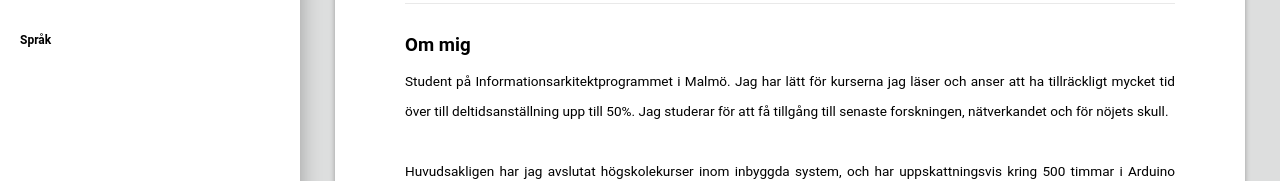
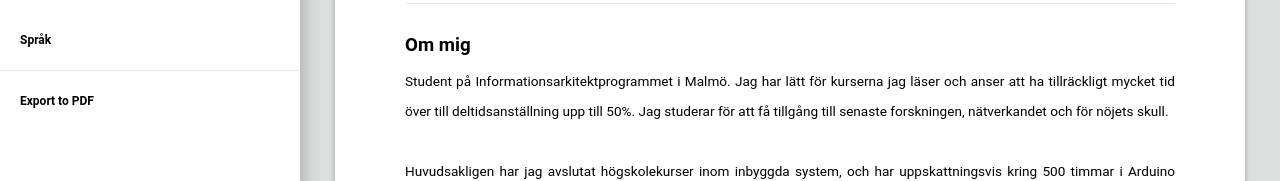
Before and after one commit to stefangeneralao/stefan-generalao-cv, a React (Create React App) app: page / in a window 1280 px wide. Shown: the part 290-471 px from the top of the page. Built offline with nearby package versions, Linux system fonts and the light colour scheme.

Commit message:
Added PDF-section in drawer.

```diff
--- a/src/Drawer.js
+++ b/src/Drawer.js
@@ -144,24 +144,40 @@ class Drawer extends Component {
   }
 
 	createDrawerBanner() {
-			// return (
-			// )
+		return (
+			<div className="drawer-banner-wrapper">
+				{/* <img className="background-image" src={drawerBanner} alt="banner background"/> */}
+				{/* <img className="profile-image" src={profileImage} alt="profile"/> */}
+			</div>
+		)
+	}
 
-			return (
-				<div className="drawer-banner-wrapper">
-					{/* <img className="background-image" src={drawerBanner} alt="banner background"/> */}
-					{/* <img className="profile-image" src={profileImage} alt="profile"/> */}
-				</div>
-			)
+	createExportToPDFButton() {
+		const openPDF = () => {
+			const newWindow = window.open();
+			newWindow.location.href = '/stefan-generalao.pdf';
+		}
+
+		return (
+			<ul>
+				<SectionListItem
+					id={"Export to PDF"}
+					selectSection={() => openPDF()}
+				/>
+			</ul>
+		)
 	}
 
   render() {
-		const className = this.props.open ? "Drawer open" : "Drawer"
+		let className = "Drawer noselect"
+		className += this.props.open ? "open" : ""
 
     return (
       <div className={className}>
 				{/* {this.createDrawerBanner()} */}
         {this.createSectionsList()}
+				<div className="Divider" />
+				{this.createExportToPDFButton()}
       </div>
     );
   }
```
Also changed, not shown: 1 other file (tests, documents, lock files or other folders).
